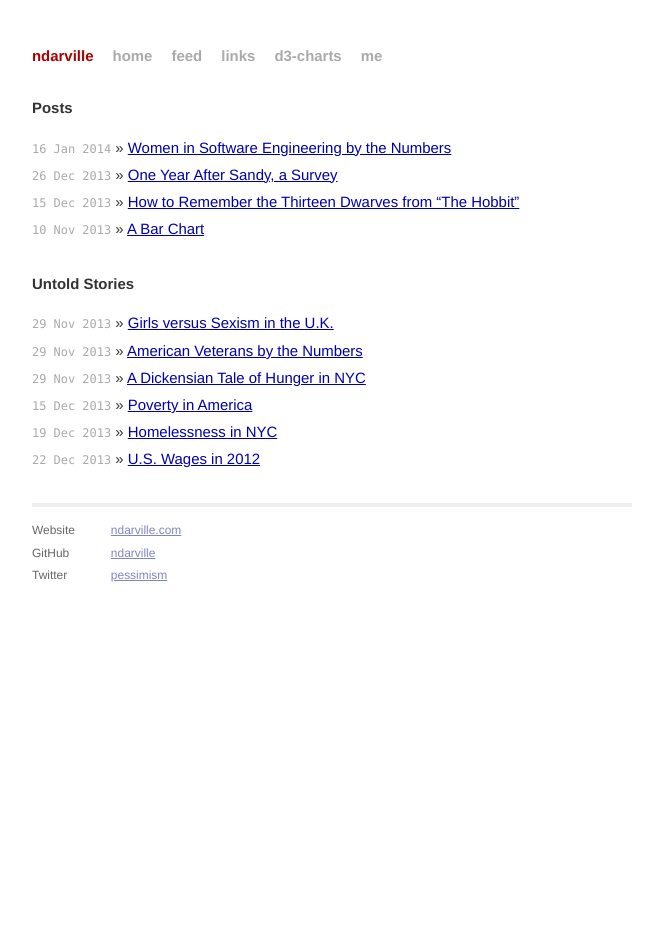
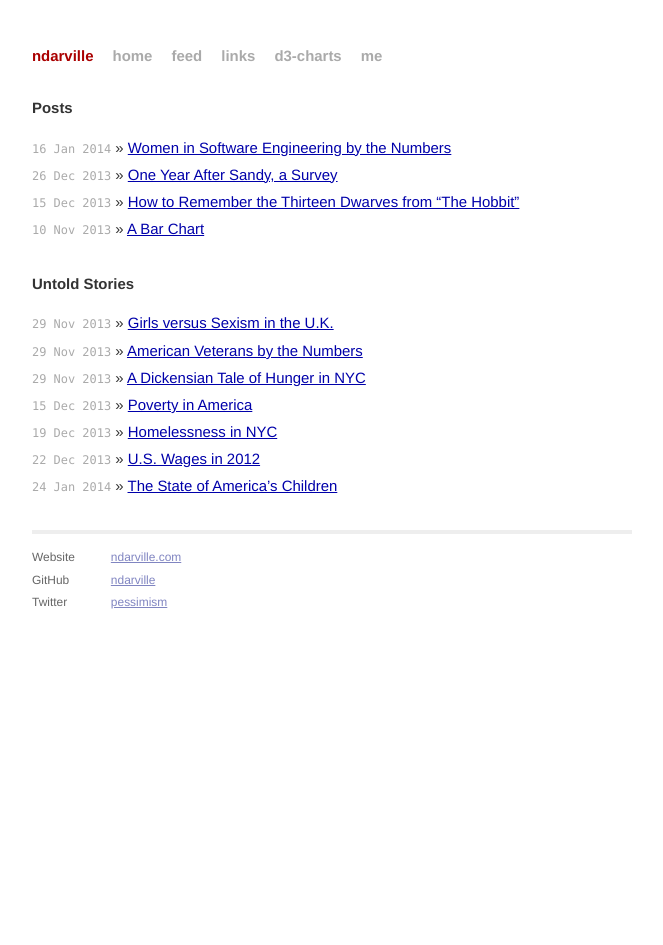
Before and after one commit to ndarville/ndarville.github.io, a Jekyll site: the page built from index.html, in a window 1280 px wide. Shown: the whole page, without its empty margins (308-971 px from the left). Built offline with Jekyll 4.4.1, drawn with Linux system fonts in a browser that asks for light colours.

Commit message:
Added untold story

```diff
--- a/index.html
+++ b/index.html
@@ -29,5 +29,6 @@ title: ndarville.github.io
         <li><span>15 Dec 2013</span> &raquo; <a href="https://twitter.com/greenhousenyt/status/411882225446055936">Poverty in America</a></li>
         <li><span>19 Dec 2013</span> &raquo; <a href="http://www.coalitionforthehomeless.org/blog/entry/bloomberg-on-nyc-homelessness-a-total-lack-of-accountability/">Homelessness in NYC</a></li>
         <li><span>22 Dec 2013</span> &raquo; <a href="http://www.lawyersgunsmoneyblog.com/2013/12/the-other-america">U.S. Wages in 2012</a></li>
+        <li><span>24 Jan 2014</span> &raquo; <a href="http://www.examiner.com/article/cdf-report-child-hunger-and-homelessness-rampant-the-us">The State of America&rsquo;s Children</a></li>
     </ul>
 </div>
```
